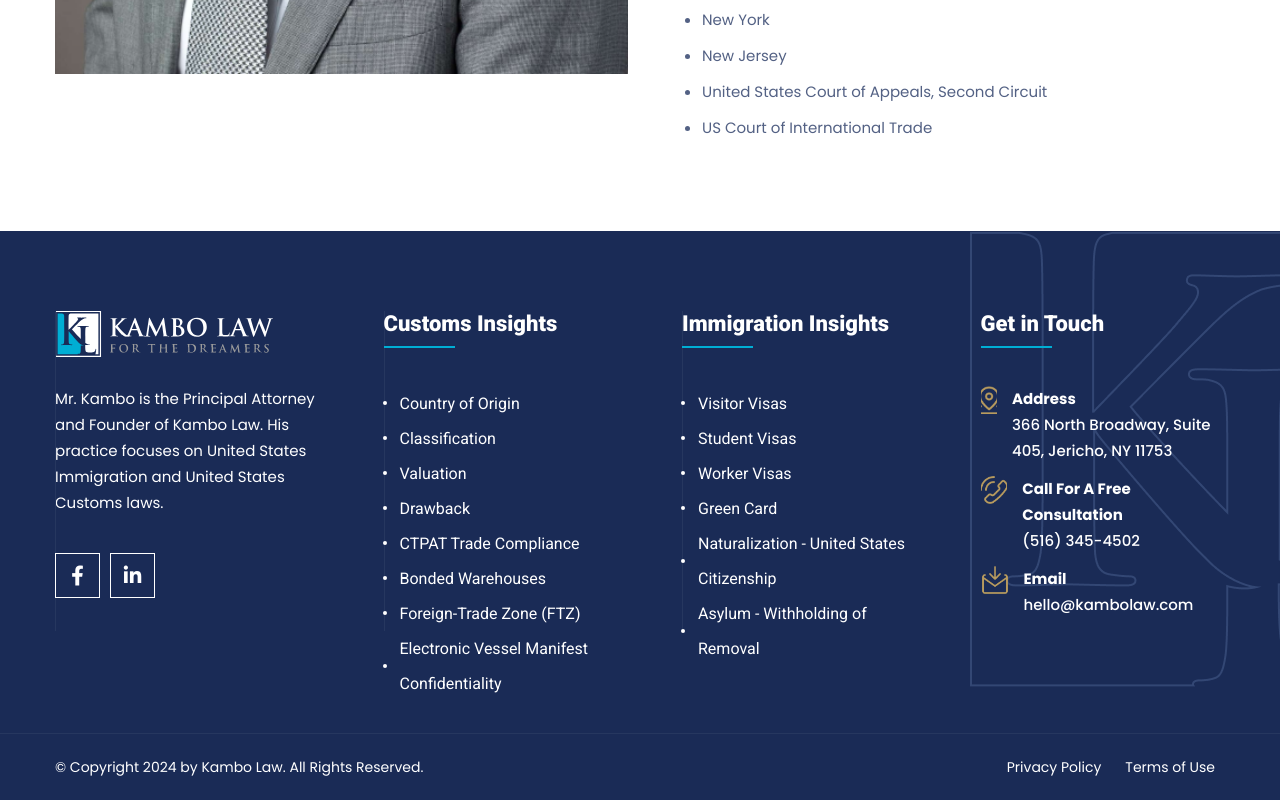
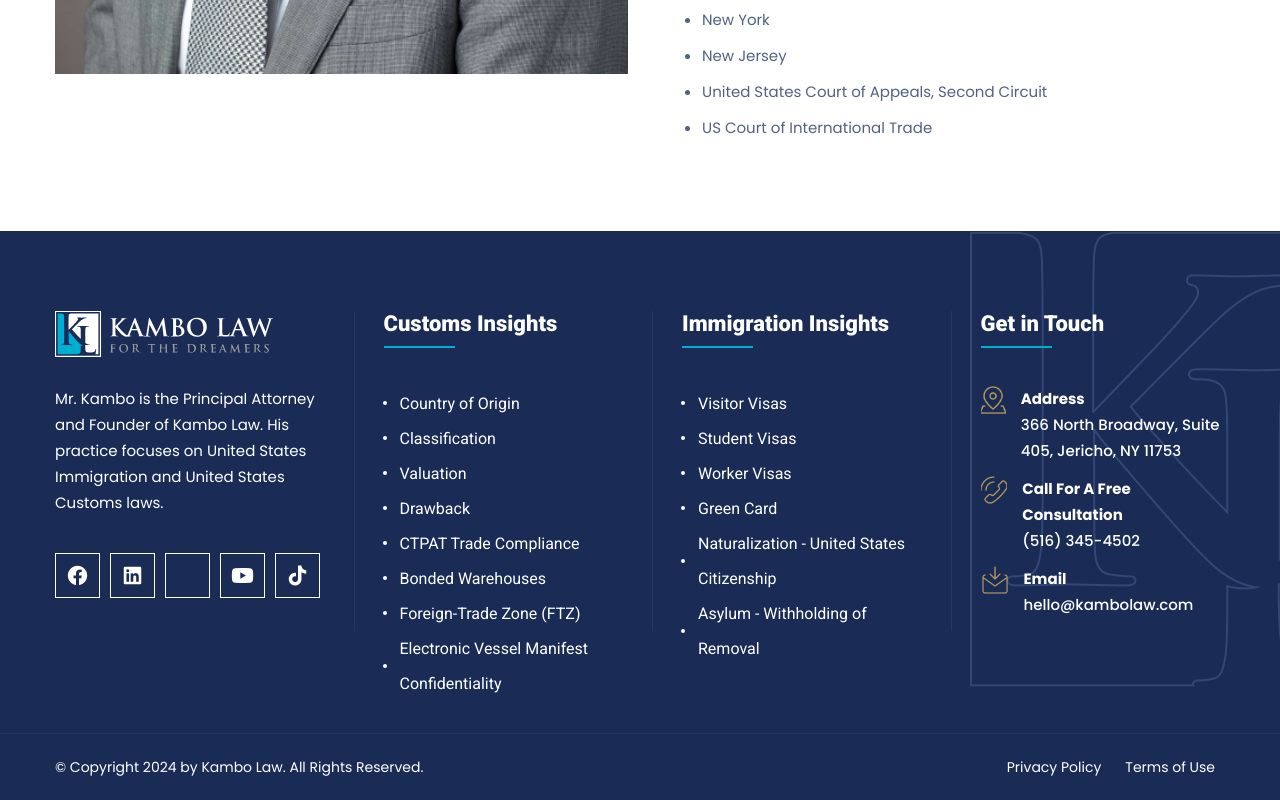
Before and after one commit to ToqeerD/Kombo-law-Website, a plain HTML site: page about.html in a window 1280 px wide. Shown: the part 1185-1985 px from the top of the page. Drawn offline with Linux system fonts and the light colour scheme; files whose address does not match are found by name.

Commit message:
add to github

```diff
--- a/about.html
+++ b/about.html
@@ -210,20 +210,29 @@
             <div class="container">
                 <div class="row">
                     <!-- About Widget -->
-                    <div class="col-lg-3 col-md-12">
-                        <aside class="aboutWidget bdr">
+                    <div class="col-lg-3 col-md-12 ">
+                        <aside class="aboutWidget ">
                             <a href="index.html"><img src="assets/images/flogo.svg" alt="kambo-law"></a>
-                            <p>Mr. Kambo is the Principal Attorney and Founder of Kambo Law. His practice focuses on United States Immigration and United States Customs laws.</p>
-                                <div class="abSocial">
-                                    <a href="https://www.facebook.com/profile.php/?id=61553189717896" target="_blank"><i class="fa-brands fa-facebook-f"></i></a>
-                                    <a href="https://www.linkedin.com/company/kambo-law/" target="_blank"><i class="fa-brands fa-linkedin-in"></i></a>
-                                </div>
+                            <p>Mr. Kambo is the Principal Attorney and Founder of Kambo Law. His practice focuses on United
+                                States Immigration and United States Customs laws.</p>
+                            <div class="abSocial">
+                                <a href="https://www.facebook.com/profile.php/?id=61553189717896" target="_blank"><i
+                                        class="fa-brands fa-facebook"></i></a>
+                                <a href="https://www.linkedin.com/company/kambo-law/" target="_blank"><i
+                                        class="fa-brands fa-linkedin"></i></a>
+                                <a href="https://www.instagram.com/kambo_law/
+                                    " target="_blank"><i class="fa-brands fa-square-instagram"></i></a>
+                                <a href="https://www.youtube.com/channel/UCabI32kwZEPrH8vLiM8ntTg
+                                    " target="_blank"><i class="fa-brands fa-youtube"></i></a>
+                                <a href="https://www.tiktok.com/@kambolaw
+                                    " target="_blank"><i class="fa-brands fa-tiktok"></i></a>
+                            </div>
                         </aside>
                     </div>
                     <!-- About Widget -->
                     <!-- Service Widget -->
-                    <div class="col-lg-3 col-md-4">
-                        <aside class="widget serviceMenu bdr">
+                    <div class="col-lg-3 col-md-4 bdr">
+                        <aside class="widget serviceMenu ">
                             <h3 class="widgetTitle">Customs Insights</h3>
                             <ul class="menu">
                                 <li><a href="single-service.html">Country of Origin</a></li>
@@ -237,8 +246,8 @@
                             </ul>
                         </aside>
                     </div>
-                    <div class="col-lg-3 col-md-4">
-                        <aside class="widget serviceMenu bdr">
+                    <div class="col-lg-3 col-md-4 bdr">
+                        <aside class="widget serviceMenu ">
                             <h3 class="widgetTitle">Immigration Insights</h3>
                             <ul class="menu">
                                 <li><a href="single-service.html">Visitor Visas</a></li>
@@ -252,13 +261,13 @@
                     </div>
                     <!-- Service Widget -->
 
-                    <div class="col-lg-3 col-md-4">
+                    <div class="col-lg-3 col-md-4 bdr">
                         <aside class="contactWidget">
                             <h3 class="widgetTitle">Get in Touch</h3>
                             <div class="contact-data">
                                 <div class="contact-info">
-                                    <div class="icon">
-                                        <img src="./assets/images/home3/location.png" alt="">
+                                    <div class="icon location">
+                                        <img src="./assets/images/home3/footer (2).png" alt="">
                                     </div>
                                     <div class="data">
                                         <strong>
@@ -272,11 +281,11 @@
                                 </div>
                                 <div class="contact-info">
                                     <div class="icon">
-                                        <img src="./assets/images/home3/call.png" alt="">
+                                        <img src="./assets/images/home3/footer (1).png" alt="">
                                     </div>
                                     <div class="data">
                                         <strong>
-                                            Call For A Free Consultation
+                                        Call For A Free Consultation
                                         </strong>
                                         <a href="tel:(516) 345-4502">
                                             (516) 345-4502
@@ -285,7 +294,7 @@
                                 </div>
                                 <div class="contact-info">
                                     <div class="icon">
-                                        <img src="./assets/images/home3/mail.png" alt="">
+                                        <img src="./assets/images/home3/footer (3).png" alt="">
                                     </div>
                                     <div class="data">
                                         <strong>
```
Also changed, not shown: index.html (+6 -6 lines).
